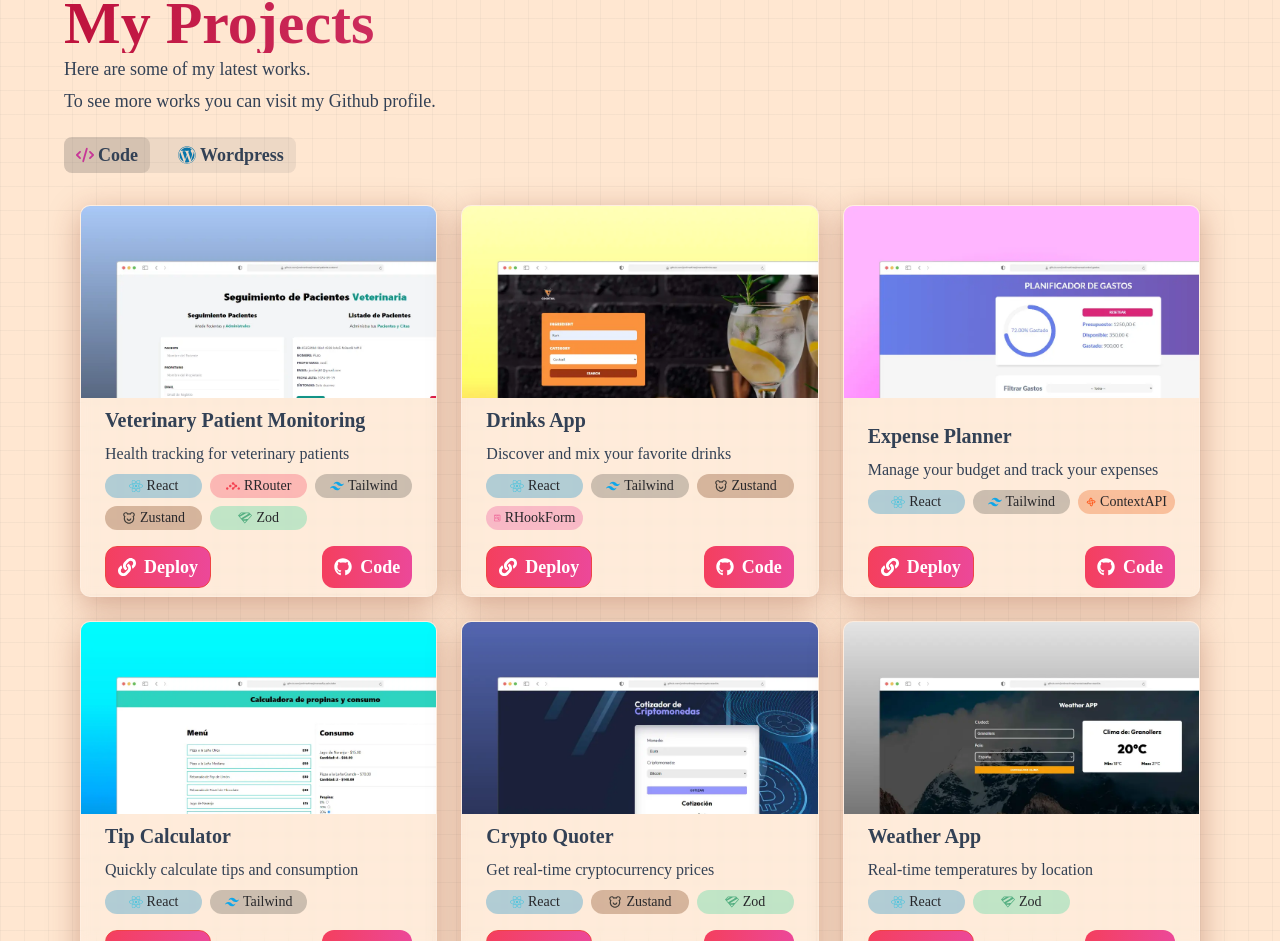
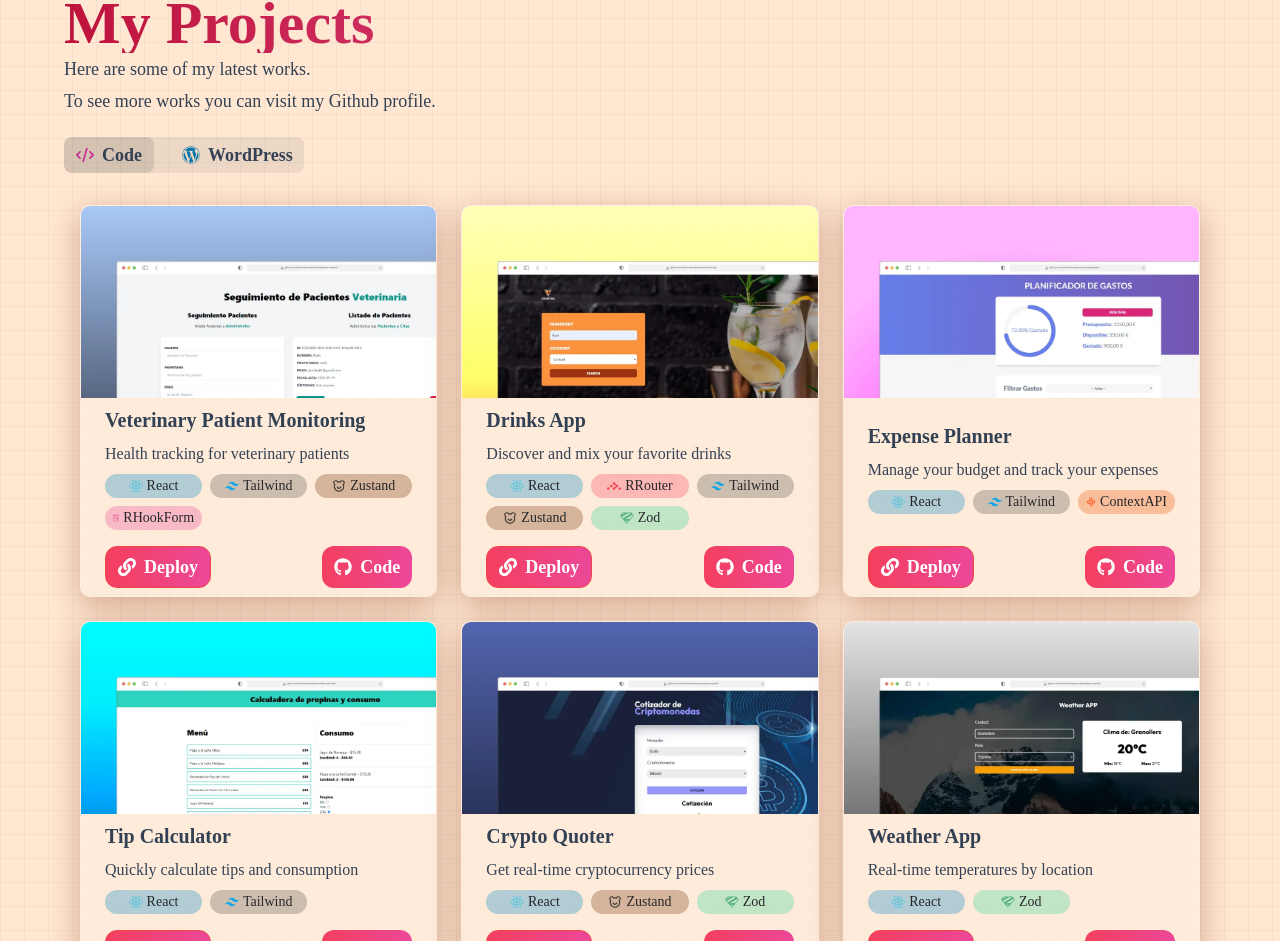
Before and after one commit to jordimartinezjimenez/portfolio, a React (Vite) app: page / in a window 1280 px wide. Shown: the part 990-1931 px from the top of the page. Built offline with nearby package versions, Linux system fonts and the light colour scheme.

Commit message:
Wrong techs fixed

```diff
--- a/src/components/Projects.tsx
+++ b/src/components/Projects.tsx
@@ -18,12 +18,12 @@ export default function Projects() {
                     <div className="flex w-full justify-center mt-5">
                         <div className="w-full">
                             <TabGroup>
-                                <TabList className="flex gap-x-4 bg-zinc-600/10 w-[14.5rem] rounded-lg">
+                                <TabList className="flex gap-x-4 bg-zinc-600/10 w-[15rem] rounded-lg">
                                     <Tab className="rounded-lg py-1 px-3 text-sm/6 font-semibold focus:outline-none data-[selected]:bg-black/10 data-[hover]:bg-black/5 data-[selected]:data-[hover]:bg-black/10 data-[focus]:outline-1 data-[focus]:outline-black">
-                                        <p className="flex items-center justify-center gap-1 text-lg"><FaCode color="#c73697" /><span>Code</span></p>
+                                        <p className="flex items-center justify-center gap-2 text-lg"><FaCode color="#c73697" /><span>Code</span></p>
                                     </Tab>
                                     <Tab className="rounded-lg py-1 px-3 text-sm/6 font-semibold focus:outline-none data-[selected]:bg-black/10 data-[hover]:bg-black/5 data-[selected]:data-[hover]:bg-black/10 data-[focus]:outline-1 data-[focus]:outline-black">
-                                        <p className="flex items-center justify-center gap-1 text-lg"><FaWordpress color="#0775aa" /><span>Wordpress</span></p>
+                                        <p className="flex items-center justify-center gap-2 text-lg"><FaWordpress color="#0775aa" /><span>WordPress</span></p>
                                     </Tab>
                                 </TabList>
                                 <TabPanels>
--- a/src/data/projects.ts
+++ b/src/data/projects.ts
@@ -74,7 +74,7 @@ export const projects: Project[] = [
         description_es: 'Seguimiento sanitario de pacientes veterinarios',
         demoLink: "https://patients-jordimartinez.netlify.app",
         codeLink: "https://github.com/jordimartinezjimenez/patients-zustand",
-        techs: [techStyles.React, techStyles.ReactRouter, techStyles.Tailwind, techStyles.Zustand, techStyles.Zod]
+        techs: [techStyles.React, techStyles.Tailwind, techStyles.Zustand, techStyles.ReactHookForm]
     },
     {
         id: 2,
@@ -86,7 +86,7 @@ export const projects: Project[] = [
         description_es: 'Descubre y mezcla tus bebidas favoritas',
         demoLink: "https://drinks-app-jordimartinez.netlify.app",
         codeLink: "https://github.com/jordimartinezjimenez/drinks-app",
-        techs: [techStyles.React, techStyles.Tailwind, techStyles.Zustand, techStyles.ReactHookForm]
+        techs: [techStyles.React, techStyles.ReactRouter, techStyles.Tailwind, techStyles.Zustand, techStyles.Zod]
     },
     {
         id: 3,
```
